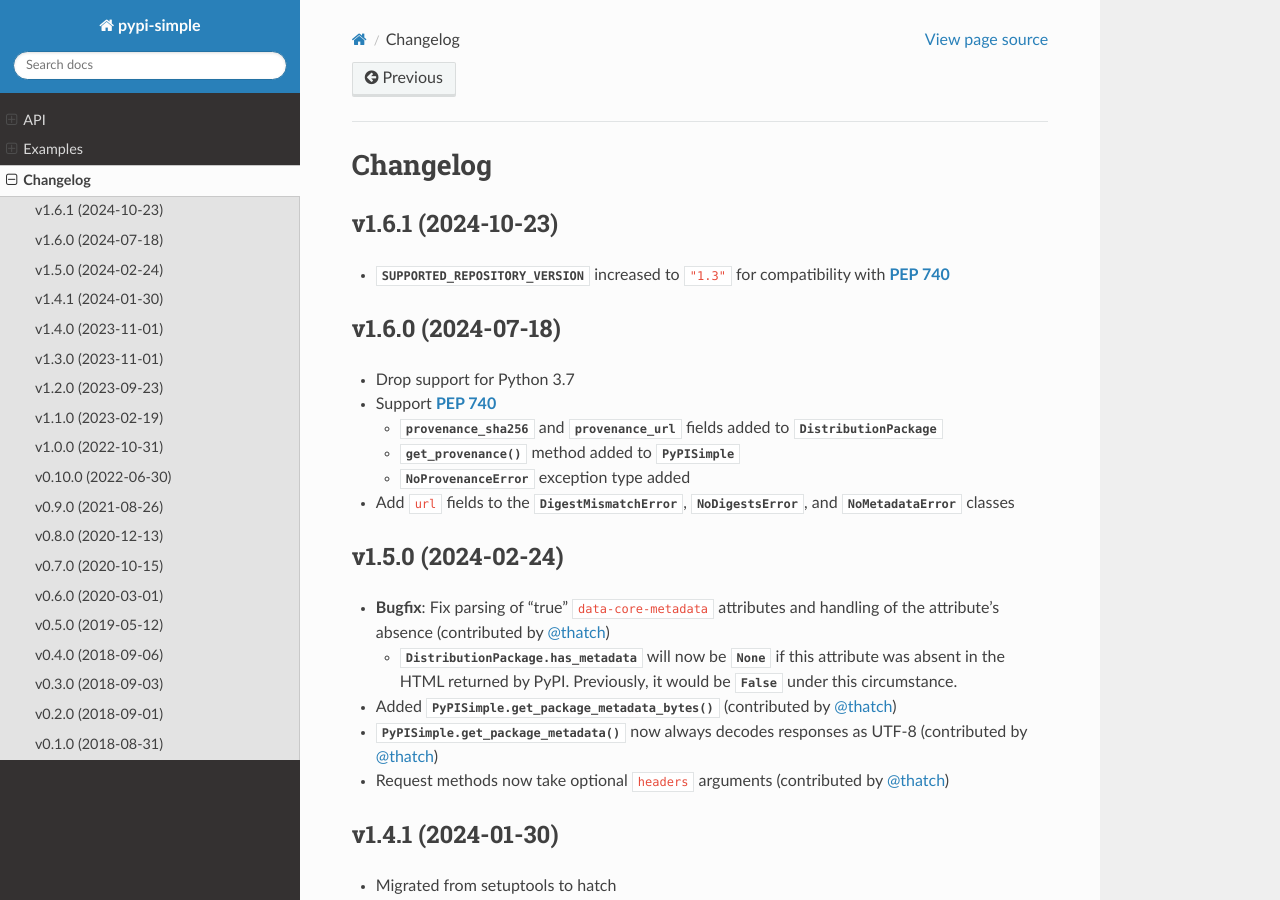
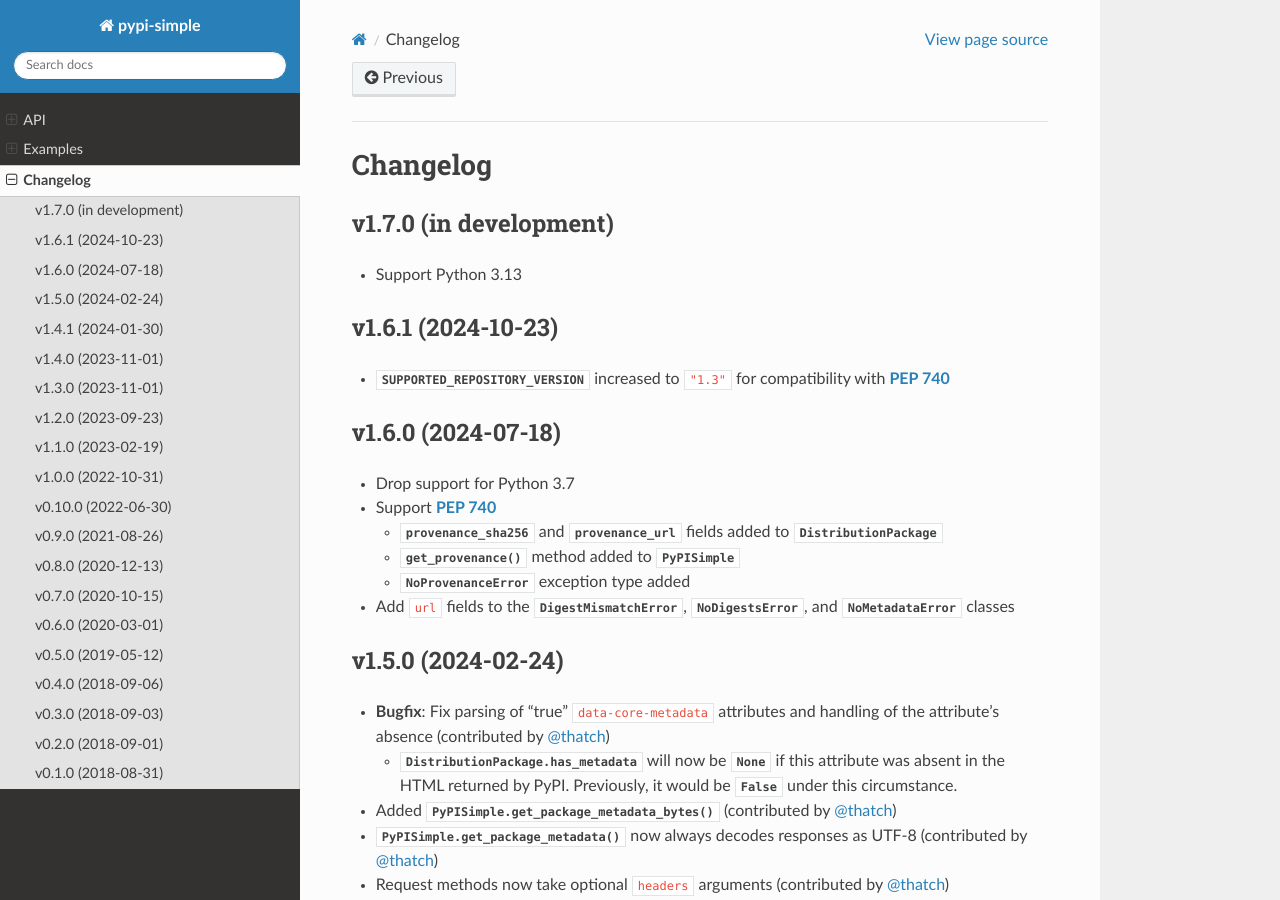
Before and after one commit to jwodder/pypi-simple, a Sphinx documentation site: the page built from docs/changelog.rst, in a window 1280 px wide and 900 px high. Built offline with Sphinx 7.4.7 and the Read the Docs theme 3.1.0, drawn with Linux system fonts in a browser that asks for light colours.

Commit message:
Add support for Python 3.13

```diff
--- a/CHANGELOG.md
+++ b/CHANGELOG.md
@@ -1,3 +1,7 @@
+v1.7.0 (in development)
+-----------------------
+- Support Python 3.13
+
 v1.6.1 (2024-10-23)
 -------------------
 - `SUPPORTED_REPOSITORY_VERSION` increased to `"1.3"` for compatibility with
--- a/docs/changelog.rst
+++ b/docs/changelog.rst
@@ -2,6 +2,11 @@
 
 Changelog
 =========
+
+v1.7.0 (in development)
+-----------------------
+- Support Python 3.13
+
 
 v1.6.1 (2024-10-23)
 -------------------
--- a/pyproject.toml
+++ b/pyproject.toml
@@ -31,6 +31,7 @@ classifiers = [
     "Programming Language :: Python :: 3.10",
     "Programming Language :: Python :: 3.11",
     "Programming Language :: Python :: 3.12",
+    "Programming Language :: Python :: 3.13",
     "Programming Language :: Python :: Implementation :: CPython",
     "Programming Language :: Python :: Implementation :: PyPy",
     "License :: OSI Approved :: MIT License",
--- a/src/pypi_simple/__init__.py
+++ b/src/pypi_simple/__init__.py
@@ -14,7 +14,7 @@ Visit <https://github.com/jwodder/pypi-simple> or <https://pypi-simple.rtfd.io>
 for more information.
 """
 
-__version__ = "1.6.1"
+__version__ = "1.7.0.dev1"
 __author__ = "John Thorvald Wodder II"
 __author_email__ = "pypi-simple@varonathe.org"
 __license__ = "MIT"
```
Also changed, not shown: 2 other files.
